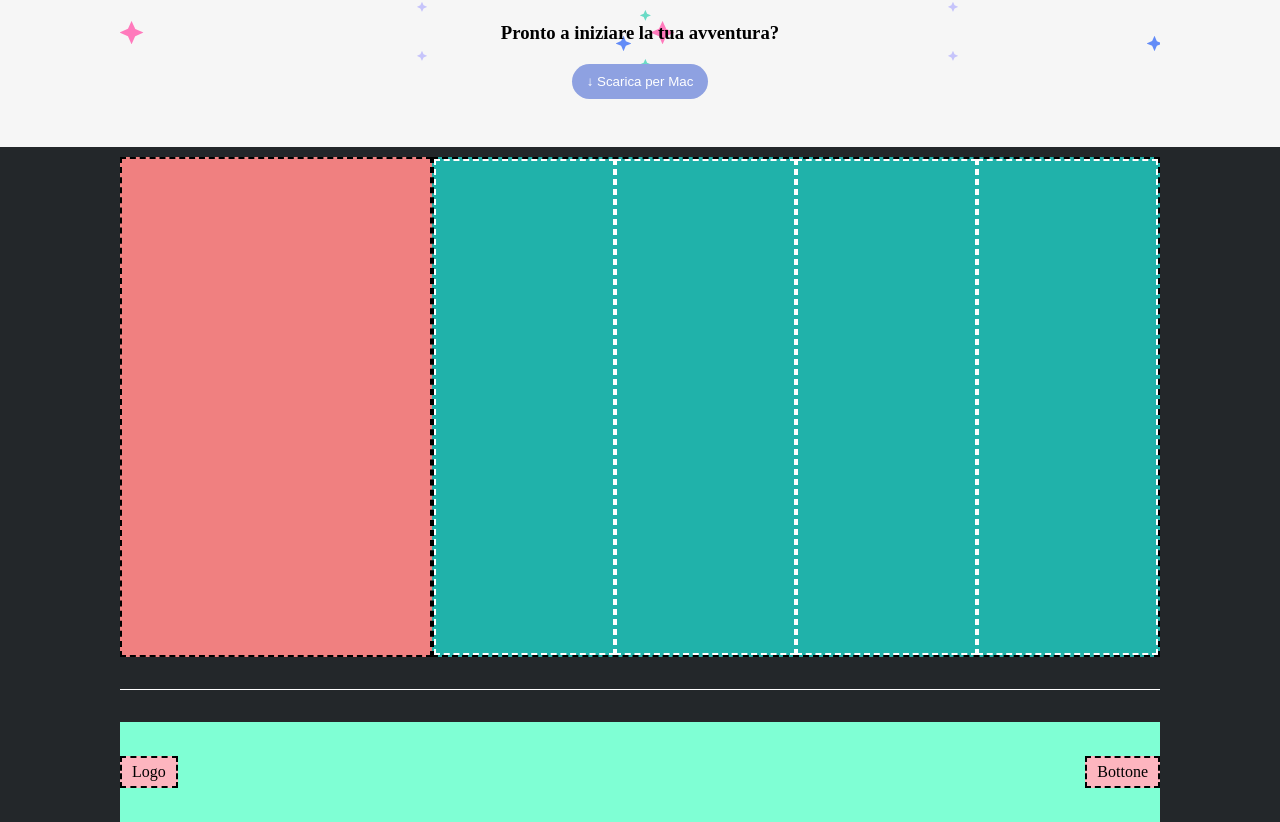
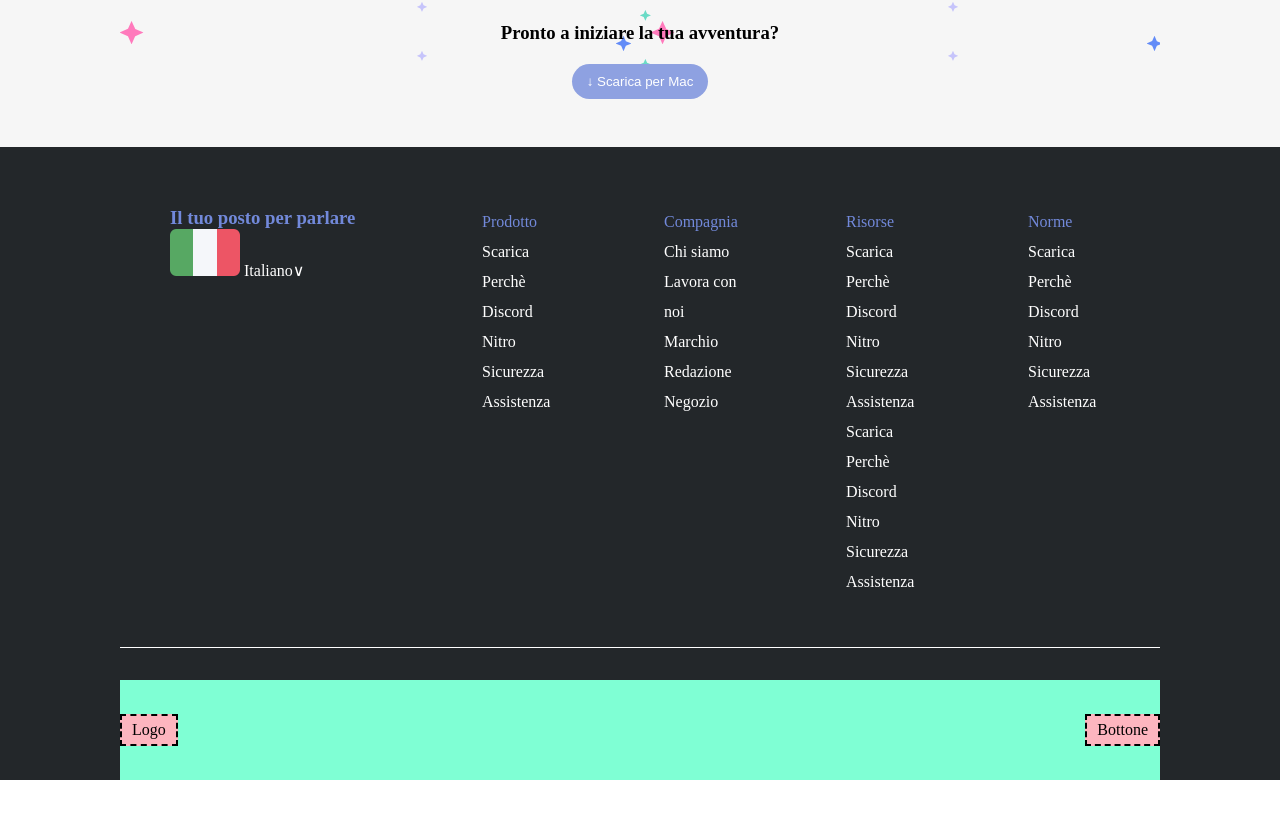
Before and after one commit to GloriaBimbi/htmlcss-discord, a plain HTML site: page index.html in a window 1280 px wide. Shown: the part 2509-3331 px from the top of the page. After the commit the page ends 3289 px from the top, so only its background shows below. Drawn offline with Linux system fonts and the light colour scheme.

Commit message:
feat upper-footer

```diff
--- a/css/style.css
+++ b/css/style.css
@@ -9,10 +9,6 @@
 /* ### UTILS */
 
 :root {
-  --main-space: 500px;
-  --square-space: 350px;
-  --side-padding: 0 200px;
-  --border: 2px dashed black;
   --colorwhite: white;
   --title: 40px;
 }
@@ -211,7 +207,6 @@ main > .download .col {
 .footer .upper-footer {
   display: flex;
 
-  padding-bottom: 2rem;
   border-bottom: 1px solid white;
   margin-bottom: 2rem;
 }
@@ -220,9 +215,31 @@ main > .download .col {
   width: 30%;
 
   /* debug */
-  height: 500px;
+  /* height: 500px;
   background-color: #f08080;
-  border: 2px dashed black;
+  border: 2px dashed black; */
+}
+
+.footer-col-small {
+  padding: 50px;
+}
+
+.footer-title,
+.footer-list-title {
+  color: rgb(114 137 218);
+}
+
+.footer-list-item {
+  color: var(--colorwhite);
+}
+
+.footer-list {
+  list-style-type: none;
+  line-height: 30px;
+}
+
+.language {
+  color: var(--colorwhite);
 }
 
 .footer .upper-footer > .col-big {
@@ -230,13 +247,15 @@ main > .download .col {
   display: flex;
 
   /* debug */
-  height: 500px;
+  /* height: 500px;
   background-color: #20b2aa;
-  border: 2px dashed black;
+  border: 2px dashed black; */
 }
 
 .footer .col-big > .w-25 {
-  border: 2px dashed white;
+  padding: 50px;
+  /*debug*/
+  /* border: 2px dashed white; */
 }
 
 .footer .bottom-footer {
--- a/index.html
+++ b/index.html
@@ -128,12 +128,59 @@
     <footer class="footer">
       <div class="container">
         <div class="upper-footer">
-          <div class="col-small"></div>
+          <div class="col-small footer-col-small">
+            <h3 class="footer-title">Il tuo posto per parlare</h3>
+            <div>
+              <img src="./img/ita.png" alt="bandiera italiana" />
+              <span class="language">Italiano∨</span>
+            </div>
+          </div>
           <div class="col-big">
-            <div class="w-25"></div>
-            <div class="w-25"></div>
-            <div class="w-25"></div>
-            <div class="w-25"></div>
+            <div class="w-25">
+              <ul class="footer-list">
+                <li class="footer-list-title">Prodotto</li>
+                <li class="footer-list-item">Scarica</li>
+                <li class="footer-list-item">Perchè Discord</li>
+                <li class="footer-list-item">Nitro</li>
+                <li class="footer-list-item">Sicurezza</li>
+                <li class="footer-list-item">Assistenza</li>
+              </ul>
+            </div>
+            <div class="w-25">
+              <ul class="footer-list">
+                <li class="footer-list-title">Compagnia</li>
+                <li class="footer-list-item">Chi siamo</li>
+                <li class="footer-list-item">Lavora con noi</li>
+                <li class="footer-list-item">Marchio</li>
+                <li class="footer-list-item">Redazione</li>
+                <li class="footer-list-item">Negozio</li>
+              </ul>
+            </div>
+            <div class="w-25">
+              <ul class="footer-list">
+                <li class="footer-list-title">Risorse</li>
+                <li class="footer-list-item">Scarica</li>
+                <li class="footer-list-item">Perchè Discord</li>
+                <li class="footer-list-item">Nitro</li>
+                <li class="footer-list-item">Sicurezza</li>
+                <li class="footer-list-item">Assistenza</li>
+                <li class="footer-list-item">Scarica</li>
+                <li class="footer-list-item">Perchè Discord</li>
+                <li class="footer-list-item">Nitro</li>
+                <li class="footer-list-item">Sicurezza</li>
+                <li class="footer-list-item">Assistenza</li>
+              </ul>
+            </div>
+            <div class="w-25">
+              <ul class="footer-list">
+                <li class="footer-list-title">Norme</li>
+                <li class="footer-list-item">Scarica</li>
+                <li class="footer-list-item">Perchè Discord</li>
+                <li class="footer-list-item">Nitro</li>
+                <li class="footer-list-item">Sicurezza</li>
+                <li class="footer-list-item">Assistenza</li>
+              </ul>
+            </div>
           </div>
         </div>
         <div class="bottom-footer">
```
